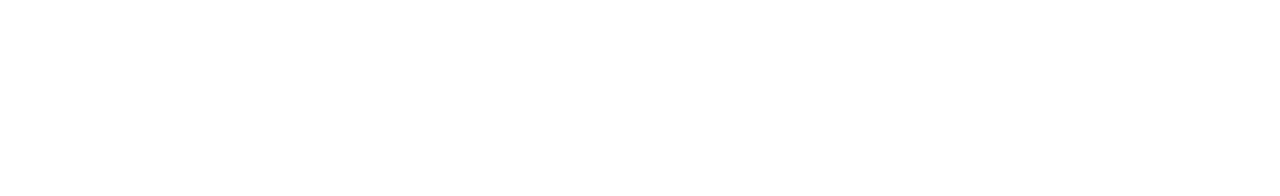
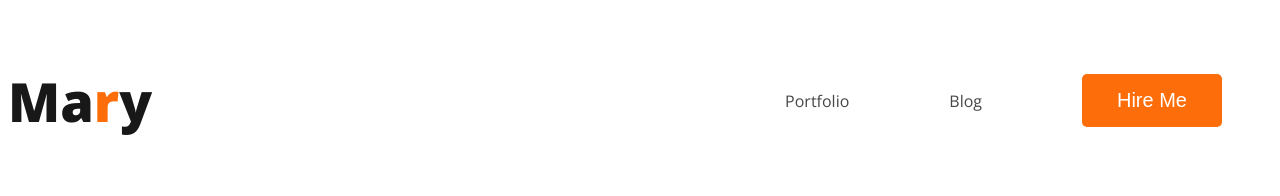
Before and after one commit to emondewan20/web-developer-portfolio, a plain HTML site: page index.html in a window 1280 px wide. Drawn offline with nearby package versions, Linux system fonts and the light colour scheme.

Commit message:
added nav

```diff
--- a/index.html
+++ b/index.html
@@ -3,9 +3,28 @@
 <head>
     <meta charset="UTF-8">
     <meta name="viewport" content="width=device-width, initial-scale=1.0">
+    <link rel="preconnect" href="https://fonts.googleapis.com">
+<link rel="preconnect" href="https://fonts.gstatic.com" crossorigin>
+<link href="https://fonts.googleapis.com/css2?family=Open+Sans:wght@400;700;800&display=swap" rel="stylesheet">
     <title>web-developer</title>
+    <link rel="stylesheet" href="styles/Portfolio.css">
 </head>
 <body>
+    <header>
+        <nav>
+            <h3 class="nav-title">Ma<span class="text-primary">r</span>y</h3>
+            <ul>
+            <li><a href="">Portfolio</a></li>
+            <li><a href="">Blog</a></li>
+            <li><button class="btn-primary">Hire Me</button></li>
+             </ul>
+        </nav>
+    </header>
+    <main>
 
+    </main>
+    <footer>
+
+    </footer>
 </body>
 </html>
--- /dev/null
+++ b/styles/Portfolio.css
@@ -0,0 +1,39 @@
+/* common shared styles */
+body {
+    font-family: 'Open Sans', sans-serif;
+}
+.text-primary{
+    color: #FD6E0A;
+}
+.btn-primary{
+    border-radius: 5px;
+    background: #FD6E0A;
+    border: 0;
+    color:white;
+    font-size: 20px;
+    font: weight 700;
+    padding: 15px 35px;
+}
+/* nav related styles */
+nav {
+    display: flex;
+    justify-content: space-between;
+    align-items: center;
+}
+.nav-title{
+    color: #181818;
+    font-size: 54px;
+    font-weight: 800;
+}
+nav > ul{
+    display: flex;
+    align-items: center;
+}
+nav li{
+    list-style: none;
+    margin: 50px;
+}
+nav a{
+    text-decoration: none;
+    color: #474747;
+}
```
